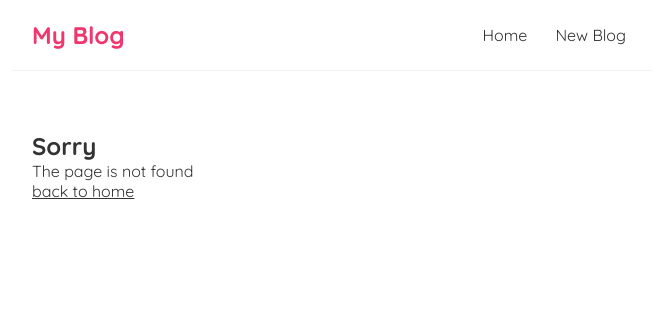
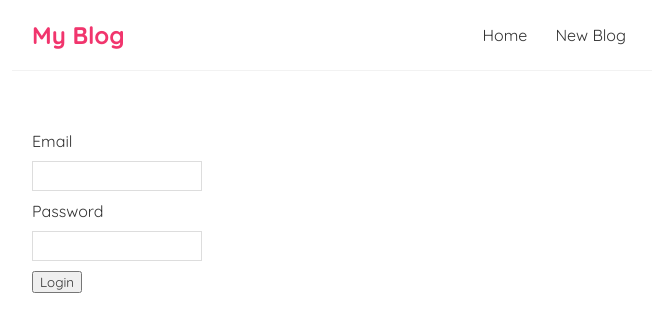
Before and after one commit to hansen9/React-My-Blog, a React (Create React App) app: page /login in a window 1280 px wide. Before the commit this address had no page. Shown: the top 332 px of the page, without its empty margins (308-964 px from the left). Built offline with nearby package versions, Linux system fonts and the light colour scheme.

Commit message:
login page form creation

```diff
--- a/src/App.js
+++ b/src/App.js
@@ -4,6 +4,7 @@ import Home from "./Home";
 import NavBar from "./Components/NavBar";
 import BlogDetails from "./BlogDetails";
 import NotFound from "./NotFound";
+import Login from "./Login";
 
 function App() {
   return (
@@ -12,6 +13,7 @@ function App() {
         <NavBar></NavBar>
         <div className="content">
           <Routes>
+            <Route path="/login" Component={Login}></Route>
             <Route path="/" Component={Home}></Route>
             <Route path="/create" Component={Create}></Route>
             <Route path="/blogs/:id" Component={BlogDetails}></Route>
--- a/src/Login.js
+++ b/src/Login.js
@@ -1,6 +1,36 @@
+import { useState } from "react";
+
 const Login = () => {
+    const {email, setEmail} = useState('')
+    const {password, setPassword} = useState('')
+    const [isLoading, setIsLoadding] = useState(false)
+
+    const handleLogin = ()=>{
+        console.log('logged in')
+    }
     return (
-        <div>this is login page</div>
+        <div className="login">
+            <form  onSubmit={handleLogin}>
+                <label>Email</label>
+                <input
+                type="text"
+                required
+                value={email}
+                onChange={(e) => setEmail(e.target.value)}
+                />
+
+                <label>Password</label>
+                <input
+                type="text"
+                required
+                value={password}
+                onChange={(e) => setPassword(e.target.value)}
+                ></input>
+
+                { !isLoading && <button>Login</button>}
+                { isLoading && <button disabled>Logging in...</button>}
+            </form>
+        </div>
      );
 }
 
--- a/src/index.css
+++ b/src/index.css
@@ -69,6 +69,15 @@
   border-radius: 8px;
   cursor: pointer;
 }
+.blog-details textarea{
+  width: 100%;
+  height: 50%;
+  padding: 6px 10px;
+  margin: 10px 0;
+  border: 1px solid #ddd;
+  box-sizing: border-box;
+  display: block;
+}
 
 /* create new blog form */
 .create {
@@ -101,9 +110,9 @@
   border-radius: 8px;
   cursor: pointer;
 }
-.blog-details textarea{
-  width: 100%;
-  height: 50%;
+
+/* login */
+.login input{
   padding: 6px 10px;
   margin: 10px 0;
   border: 1px solid #ddd;
```
